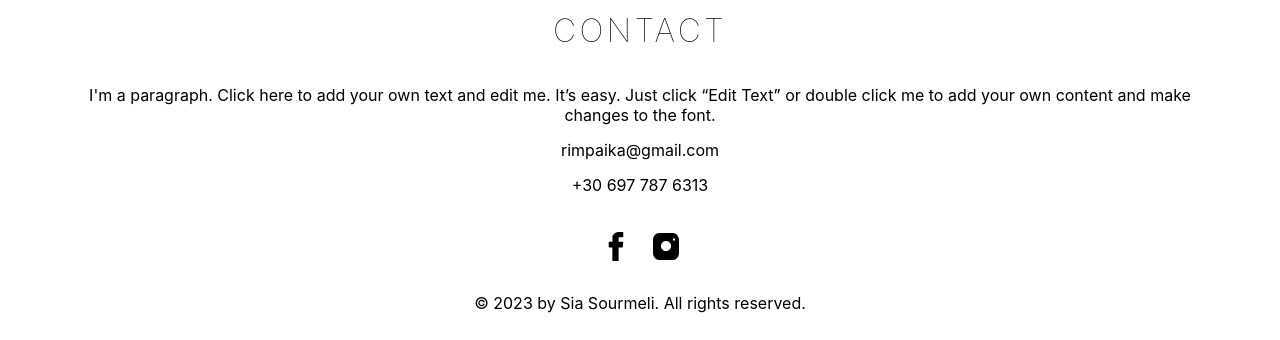
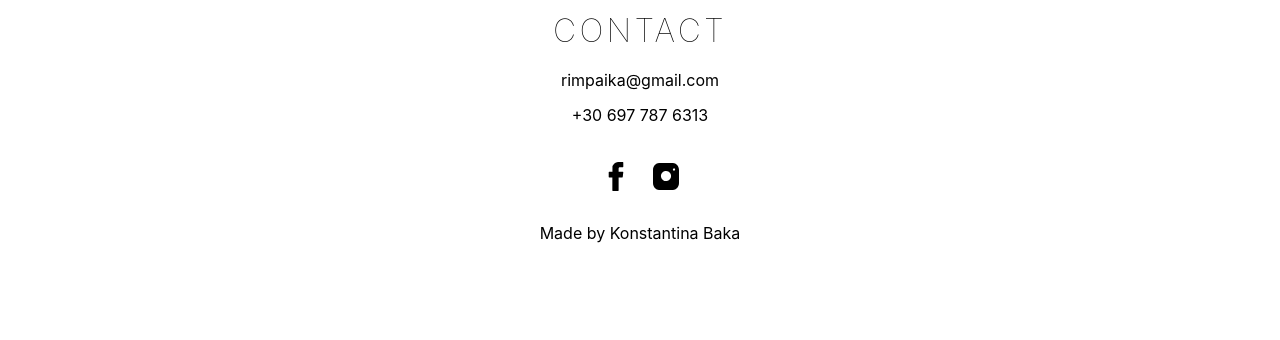
Before and after one commit to SiaSourmeli/Rimpaika, a React (Create React App) app: page /work in a window 1280 px wide. Shown: the part 2447-2787 px from the top of the page. After the commit the page ends 2720 px from the top, so only its background shows below. Built offline with nearby package versions, Linux system fonts and the light colour scheme.

Commit message:
konstantina baka commit

```diff
--- a/src/components/Footer.js
+++ b/src/components/Footer.js
@@ -1,9 +1,9 @@
 function Footer() {
-    const currentYear = new Date().getFullYear();
+    // const currentYear = new Date().getFullYear();
 
     return (
       <footer>
-        <div>&copy; {currentYear} by Sia Sourmeli. All rights reserved.</div>
+        <div>Made by Konstantina Baka</div>
       </footer>
     );
   }
--- a/src/components/contact/Contact.js
+++ b/src/components/contact/Contact.js
@@ -8,9 +8,6 @@ function Contact() {
             <h3>CONTACT</h3>
 
             <div className={styles.textWrap}>
-                <p> I'm a paragraph. Click here to add your own text and edit me. It’s easy.
-                    Just click “Edit Text” or double click me to
-                    add your own content and make changes to the font.</p>
 
                 <a href='mailto:rimpaika@gmail.com' className={styles.underlineHoverEffect}>rimpaika@gmail.com</a>
 
--- a/src/components/header/Header.js
+++ b/src/components/header/Header.js
@@ -28,7 +28,7 @@ function Header() {
     return () => {
       window.removeEventListener("scroll", handleScroll);
     };
-  }, []);
+  }, [menuOpen]);
 
   useEffect(() => {
     if (scrollData.y > 250 && scrollData.y - scrollData.lastY > 0) {
```
